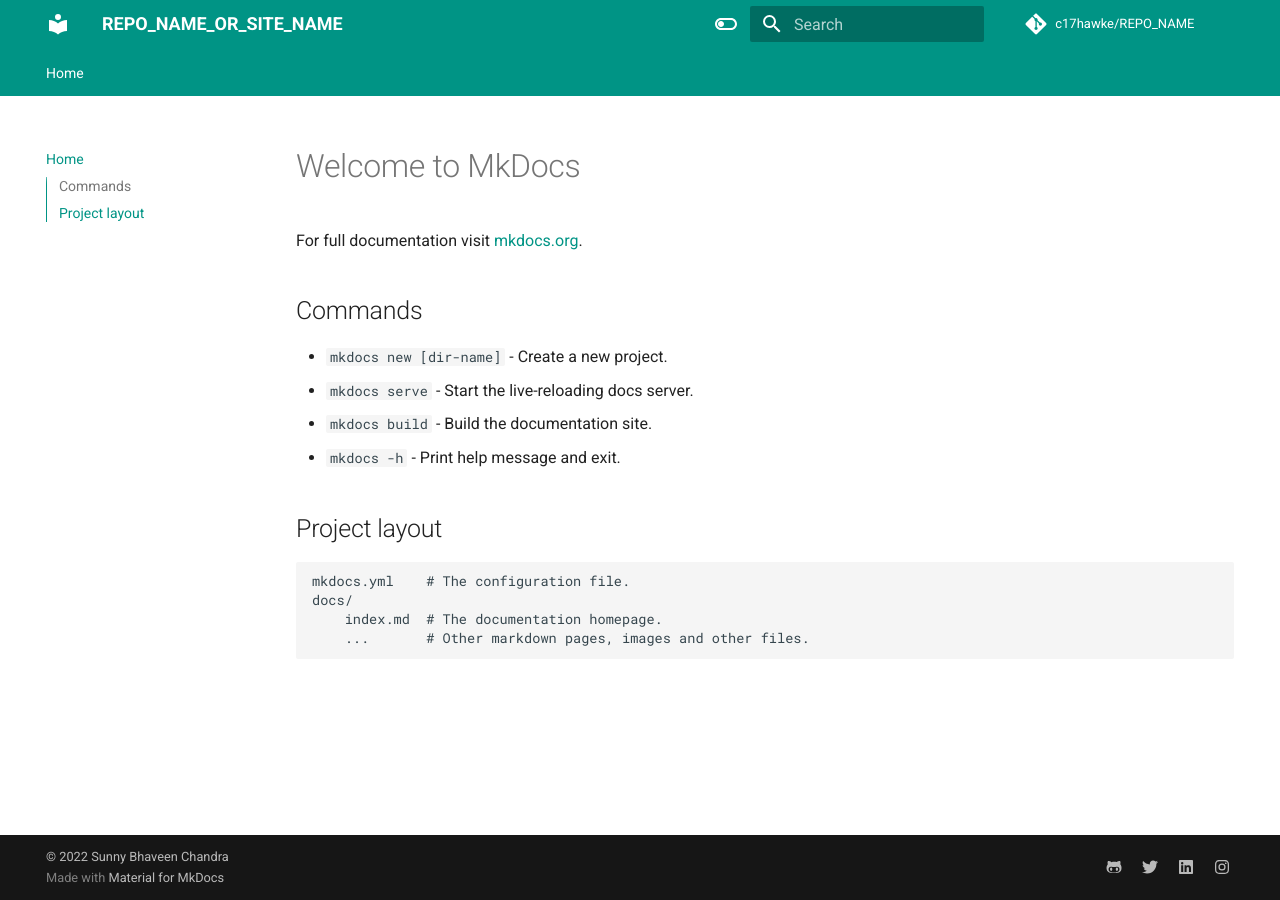
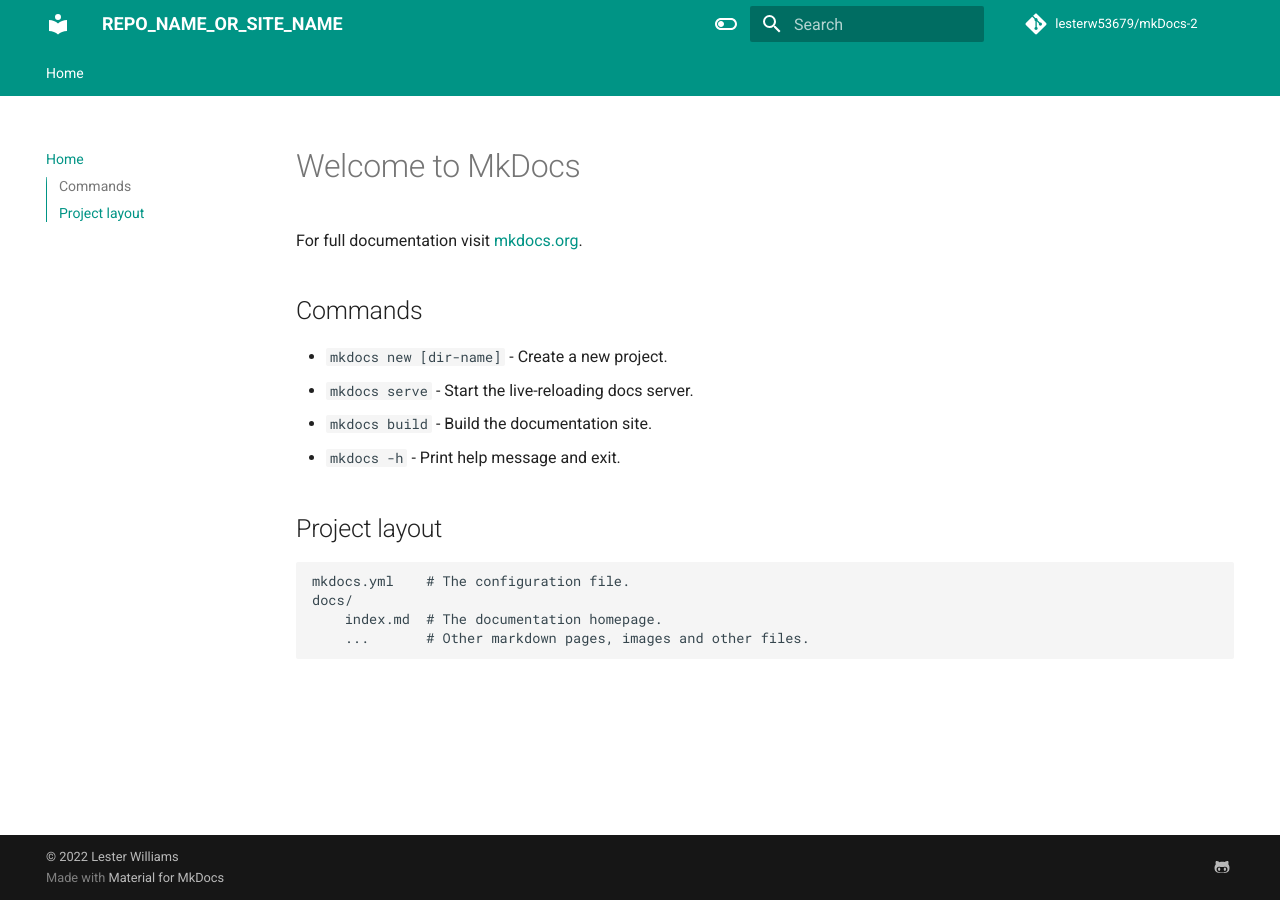
Before and after one commit to lesterw53679/mkDocs-2, an MkDocs documentation site: the page built from docs/index.md, in a window 1280 px wide. Built offline with MkDocs 1.6.1 and Material for MkDocs 9.7.7, drawn with Linux system fonts in a browser that asks for light colours; comment, search, counter and statistics services are not loaded.

Commit message:
updated 1

```diff
--- a/mkdocs.yml
+++ b/mkdocs.yml
@@ -4,13 +4,13 @@
 nav:
   - Home: index.md
 
-site_author: Sunny Bhaveen Chandra
+site_author: Lester Williams
 site_description: >-
-  DESCRIPTION
+  Mkdoc template
 
 # Repository
-repo_name: c17hawke/REPO_NAME
-repo_url: https://github.com/c17hawke/REPO_NAME
+repo_name: lesterw53679/mkDocs-2
+repo_url: https://github.com/lesterw53679/mkDocs-2
 
 # Configuration
 theme:
@@ -39,13 +39,13 @@
 extra:
   social:
     - icon: fontawesome/brands/github-alt
-      link: https://github.com/c17hawke
-    - icon: fontawesome/brands/twitter
-      link: https://twitter.com/c17hawke
-    - icon: fontawesome/brands/linkedin
-      link: https://linkedin.com/in/c17hawke
-    - icon: fontawesome/brands/instagram
-      link: https://www.instagram.com/c17hawke/
+      link: https://github.com/lesterw53679
+    # - icon: fontawesome/brands/twitter
+    #   link: https://twitter.com/c17hawke
+    # - icon: fontawesome/brands/linkedin
+    #   link: https://linkedin.com/in/c17hawke
+    # - icon: fontawesome/brands/instagram
+    #   link: https://www.instagram.com/c17hawke/
 
 extra_javascript:
   - javascripts/mathjax.js
@@ -70,4 +70,4 @@
   - search
 
 copyright: |
-  &copy; 2022 <a href="https://github.com/c17hawke"  target="_blank" rel="noopener">Sunny Bhaveen Chandra</a>
+  &copy; 2022 <a href="https://github.com/lesterw53679"  target="_blank" rel="noopener">Lester Williams</a>
```
Also changed, not shown: Page2.md (added, +15 -0 lines), readmelester.txt (added), 1 other file.
